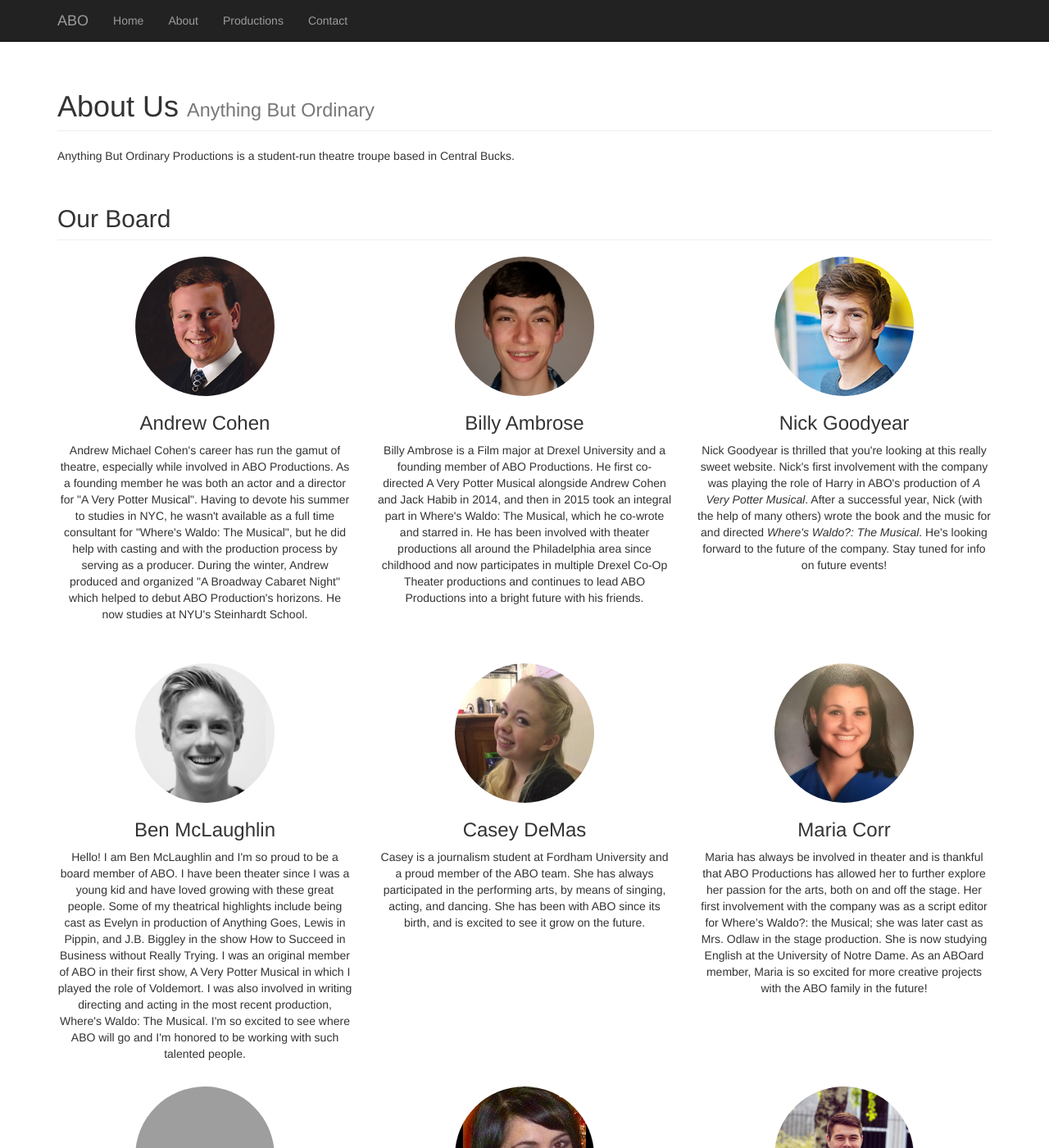
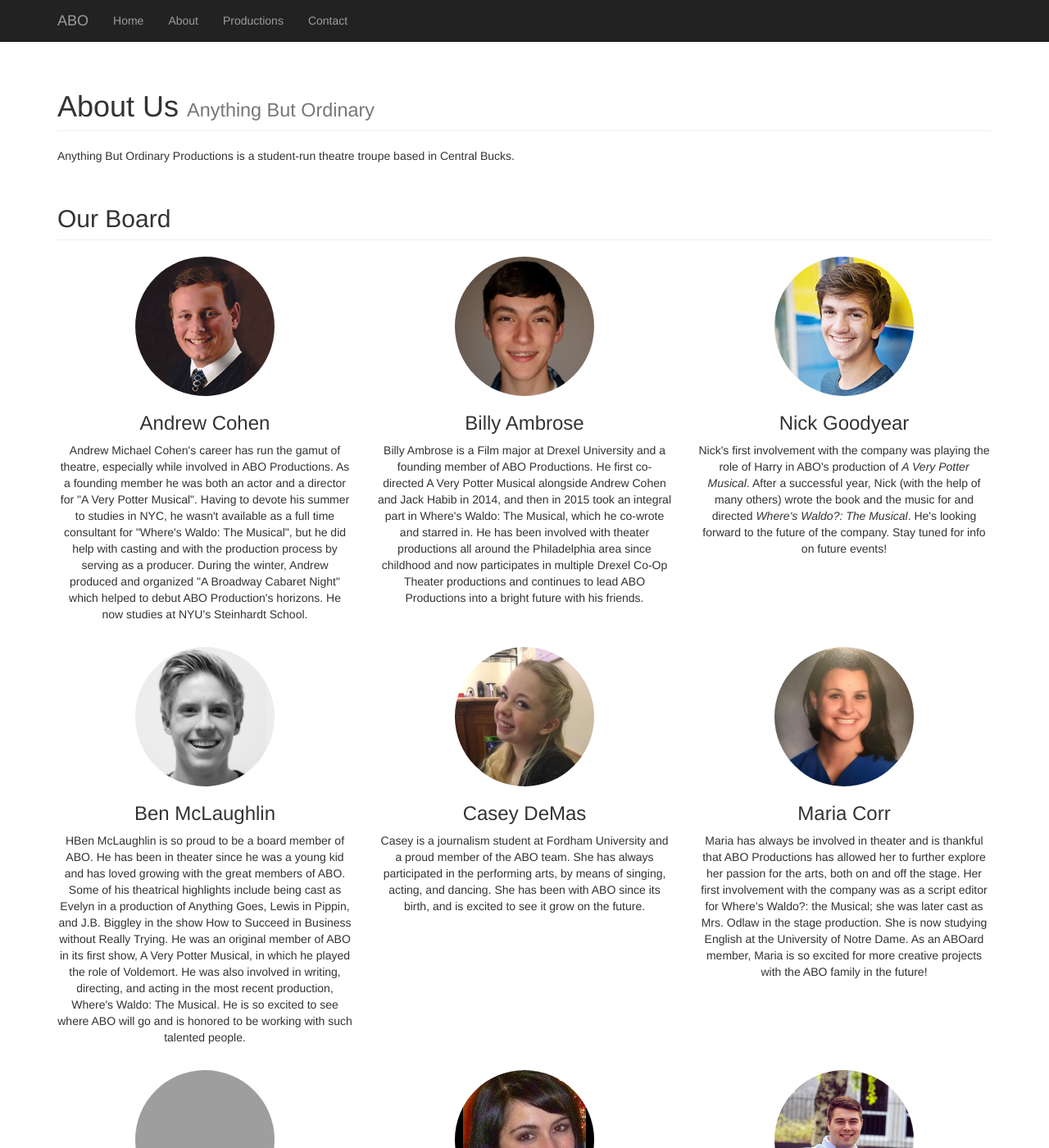
Before and after one commit to ABOProductions/aboproductions.github.io, a Jekyll site: the page about.html, which Jekyll copies as it is, in a window 1280 px wide and 1400 px high. Shown: the whole window at 82% size. Built offline with Jekyll 4.4.1, drawn with Linux system fonts in a browser that asks for light colours; nearby versions of some CDN libraries; library files that are not in the unit come from our copies; grey boxes are pictures that could not be loaded.

Commit message:
Update about.html

```diff
--- a/about.html
+++ b/about.html
@@ -126,14 +126,14 @@
                 <img class="img-circle img-responsive img-center biopicture" src="/img/board/NickGoodyear_sq.jpg" alt="Nick Goodyear">
                 <h3>Nick Goodyear
                 </h3>
-                <p>Nick Goodyear is thrilled that you're looking at this really sweet website. Nick's first involvement with the company was playing the role of Harry in ABO's production of <i>A Very Potter Musical</i>. After a successful year, Nick (with the help of many others) wrote the book and the music for and directed <i>Where's Waldo?: The Musical</i>. He's looking forward to the future of the company. Stay tuned for info on future events!</p><br><br><br><br><br>
+                <p>Nick's first involvement with the company was playing the role of Harry in ABO's production of <i>A Very Potter Musical</i>. After a successful year, Nick (with the help of many others) wrote the book and the music for and directed <i>Where's Waldo?: The Musical</i>. He's looking forward to the future of the company. Stay tuned for info on future events!</p><br><br><br><br><br>
             </div>
 			<!-- -->
             <div class="col-lg-4 col-sm-6 text-center">
                 <img class="img-circle img-responsive img-center biopicture" src="/img/board/BenMcLaughlin_sq.jpg" alt="Ben McLaughlin">
                 <h3>Ben McLaughlin
                 </h3>
-                <p>Hello! I am Ben McLaughlin and I'm so proud to be a board member of ABO. I have been theater since I was a young kid and have loved growing with these great people. Some of my theatrical highlights include being cast as Evelyn in production of Anything Goes, Lewis in Pippin, and J.B. Biggley in the show How to Succeed in Business without Really Trying. I was an original member of ABO in their first show, A Very Potter Musical in which I played the role of Voldemort. I was also involved in writing directing and acting in the most recent production, Where's Waldo: The Musical. I'm so excited to see where ABO will go and I'm honored to be working with such talented people.</p>
+                <p>HBen McLaughlin is so proud to be a board member of ABO. He has been in theater since he was a young kid and has loved growing with the great members of ABO. Some of his theatrical highlights include being cast as Evelyn in a production of Anything Goes, Lewis in Pippin, and J.B. Biggley in the show How to Succeed in Business without Really Trying. He was an original member of ABO in its first show, A Very Potter Musical, in which he played the role of Voldemort. He was also involved in writing, directing, and acting in the most recent production, Where's Waldo: The Musical. He is so excited to see where ABO will go and is honored to be working with such talented people.</p>
             </div> <!-- -->
 			<!-- -->
 			<div class="col-lg-4 col-sm-6 text-center">
```
